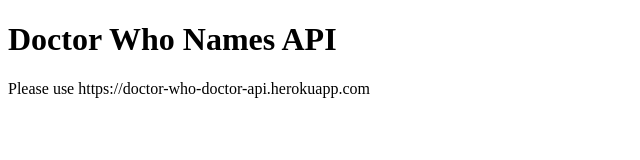
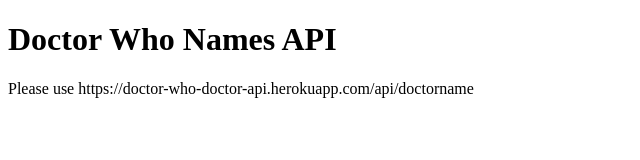
Before and after one commit to InstincDev/doctor_who_doctors_api, a website: page index.html in a window 1280 px wide. Shown: the whole page, without its empty margins (0-640 px from the left). Drawn offline with Linux system fonts and the light colour scheme.

Commit message:
updated html documentation

```diff
--- a/index.html
+++ b/index.html
@@ -8,6 +8,9 @@
     </head>
     <body>
         <h1>Doctor Who Names API</h1>
-        <p>Please use https://doctor-who-doctor-api.herokuapp.com</p>
+        <p>
+            Please use
+            https://doctor-who-doctor-api.herokuapp.com/api/doctorname
+        </p>
     </body>
 </html>
```
